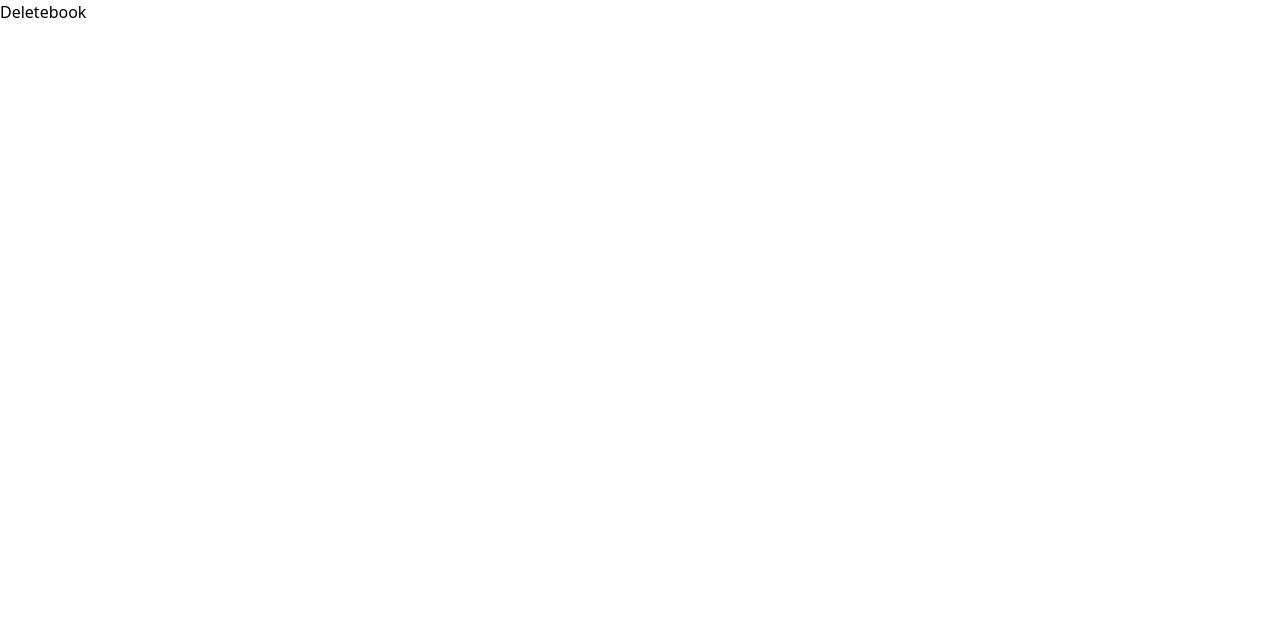
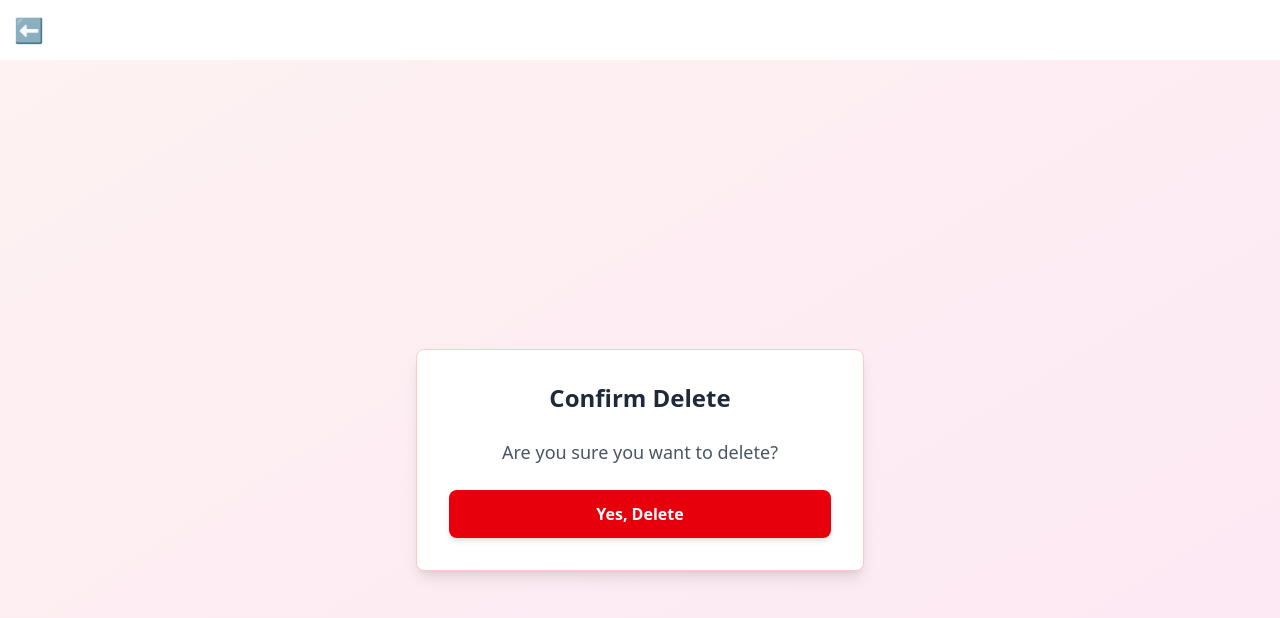
Before and after one commit to Rittmann007/Bookstore, a React app in the folder frontend/: page /books/delete/1 in a window 1280 px wide. Shown: the top 618 px of the page. Built offline with nearby package versions, Linux system fonts and the light colour scheme; the HTML template or start-up script is replaced by a standard one.

Commit message:
create delete book page

```diff
--- a/frontend/pages/Deletebook.jsx
+++ b/frontend/pages/Deletebook.jsx
@@ -1,8 +1,59 @@
-import React from 'react'
+import {useState, useEffect} from 'react'
+import axios from 'axios'
+import { useNavigate, useParams } from 'react-router-dom'
+import Backbutton from '../utils/Backbutton';
+function Deletebook() {
+  const [loading, setloading] = useState(false)
+  const {id} = useParams();
+  const navigate = useNavigate()
 
-function Deletebook() {
+  useEffect(() => {
+    document.body.style.overflow = 'hidden';
+    return () => {
+      document.body.style.overflow = 'auto';
+    };
+  }, []);
+
+  function handleDelete() {
+    setloading(true)
+    axios.delete(`http://localhost:3000/users/Book/${id}`)
+    .then(()=>{
+      navigate('/')
+    })
+    .catch((error)=>{
+      alert("something went wrong....")
+    })
+    .finally(()=>{
+      setloading(false)
+    })
+  }
   return (
-    <div>Deletebook</div>
+    <>
+    <Backbutton/>
+    <div className='h-screen bg-linear-to-br from-red-50 to-pink-100 flex items-center justify-center px-4 overflow-hidden'>
+      <div className='w-full max-w-md bg-white rounded-lg shadow-lg border border-red-200 p-8'>
+        {loading==true? (
+          <div className='flex items-center justify-center'>
+            <div className='text-center'>
+              <div className='inline-block animate-spin rounded-full h-12 w-12 border-b-2 border-red-600'></div>
+              <h1 className='mt-4 text-lg font-semibold text-gray-700'>loading ...</h1>
+            </div>
+          </div>
+        ) : (
+          <div className='text-center space-y-6'>
+            <h2 className='text-2xl font-bold text-gray-800'>Confirm Delete</h2>
+            <p className='text-lg text-gray-600'>Are you sure you want to delete?</p>
+            <button
+              onClick={handleDelete}
+              className='w-full bg-red-600 hover:bg-red-700 active:bg-red-800 text-white font-bold py-3 px-4 rounded-lg transition duration-200 shadow-md hover:shadow-lg'
+            >
+              Yes, Delete
+            </button>
+          </div>
+        )}
+      </div>
+    </div>
+    </>
   )
 }
 
```
